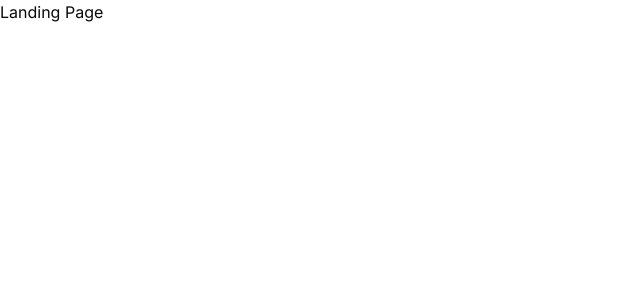
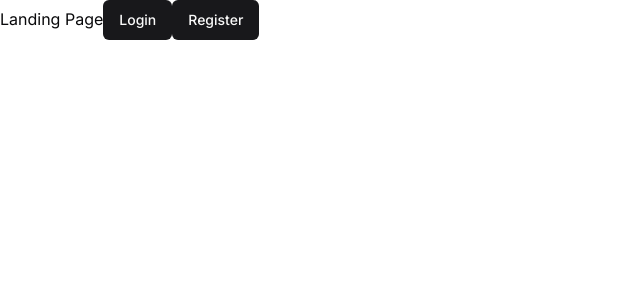
Before and after one commit to pullso/ai-saas, a Next.js app: page / in a window 1280 px wide. Shown: the top 300 px of the page, without its empty margins (0-640 px from the left). Built offline with nearby package versions, Linux system fonts and the light colour scheme.

Commit message:
auth has been added

```diff
--- /dev/null
+++ b/app/(auth)/(routes)/sign-in/[[...sign-in]]/page.tsx
@@ -0,0 +1,5 @@
+import { SignIn } from '@clerk/nextjs'
+
+export default function Page() {
+	return <SignIn />
+}
--- /dev/null
+++ b/app/(auth)/(routes)/sign-up/[[...sign-up]]/page.tsx
@@ -0,0 +1,5 @@
+import { SignUp } from '@clerk/nextjs'
+
+export default function Page() {
+	return <SignUp />
+}
--- /dev/null
+++ b/app/(auth)/layout.tsx
@@ -0,0 +1,7 @@
+const AuthLayout = ({ children }: { children: React.ReactNode }) => {
+	return (
+		<div className='h-full flex items-center justify-center'>{children}</div>
+	)
+}
+
+export default AuthLayout
--- a/app/(dashboard)/(routes)/dashboard/page.tsx
+++ b/app/(dashboard)/(routes)/dashboard/page.tsx
@@ -1,3 +1,10 @@
+import { UserButton } from '@clerk/nextjs'
+
 export default function DashboardPage() {
-	return <div>dashboard (protected)</div>
+	return (
+		<div>
+			<UserButton afterSignOutUrl='/' />
+			dashboard (protected)
+		</div>
+	)
 }
--- a/app/(landing)/page.tsx
+++ b/app/(landing)/page.tsx
@@ -1,5 +1,18 @@
+import { Button } from '@/components/ui/button'
+import Link from 'next/link'
+
 const LandingPage = () => {
-	return <div>Landing Page</div>
+	return (
+		<div>
+			Landing Page
+			<Link href='/sign-in'>
+				<Button>Login</Button>
+			</Link>
+			<Link href='/sign-up'>
+				<Button>Register</Button>
+			</Link>
+		</div>
+	)
 }
 
 export default LandingPage
--- a/app/layout.tsx
+++ b/app/layout.tsx
@@ -1,6 +1,7 @@
 import type { Metadata } from 'next'
 import { Inter } from 'next/font/google'
 import './globals.css'
+import { ClerkProvider } from '@clerk/nextjs'
 
 const inter = Inter({ subsets: ['latin'] })
 
@@ -15,8 +16,10 @@ export default function RootLayout({
 	children: React.ReactNode
 }) {
 	return (
-    <html lang="en">
+		<ClerkProvider>
+			<html lang='en'>
 				<body className={inter.className}>{children}</body>
 			</html>
+		</ClerkProvider>
 	)
 }
--- a/package.json
+++ b/package.json
@@ -9,6 +9,7 @@
     "lint": "next lint"
   },
   "dependencies": {
+    "@clerk/nextjs": "^4.27.1",
     "@radix-ui/react-slot": "^1.0.2",
     "class-variance-authority": "^0.7.0",
     "clsx": "^2.0.0",
```
Also changed, not shown: middleware.ts (added, +12 -0 lines), 2 other files (tests, documents, lock files or other folders). Lines whose indentation alone changed are shown as unchanged.
